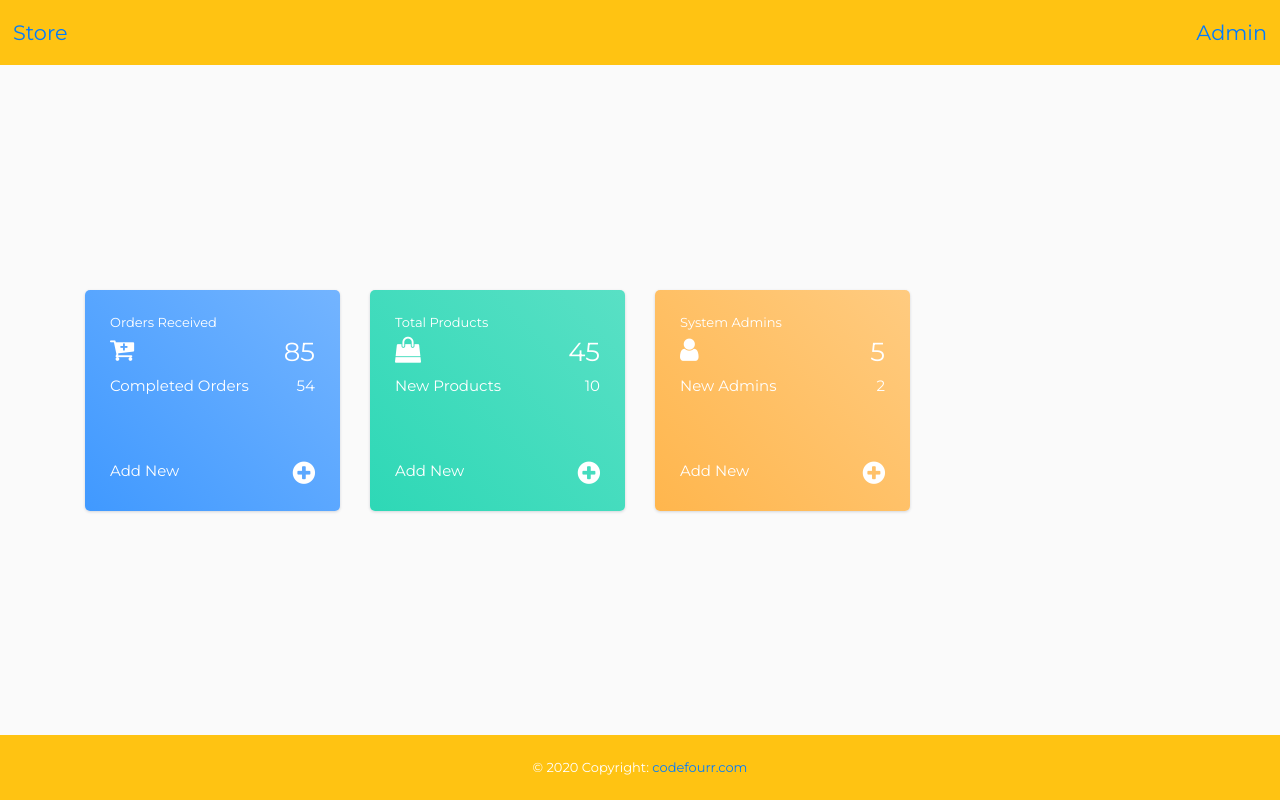
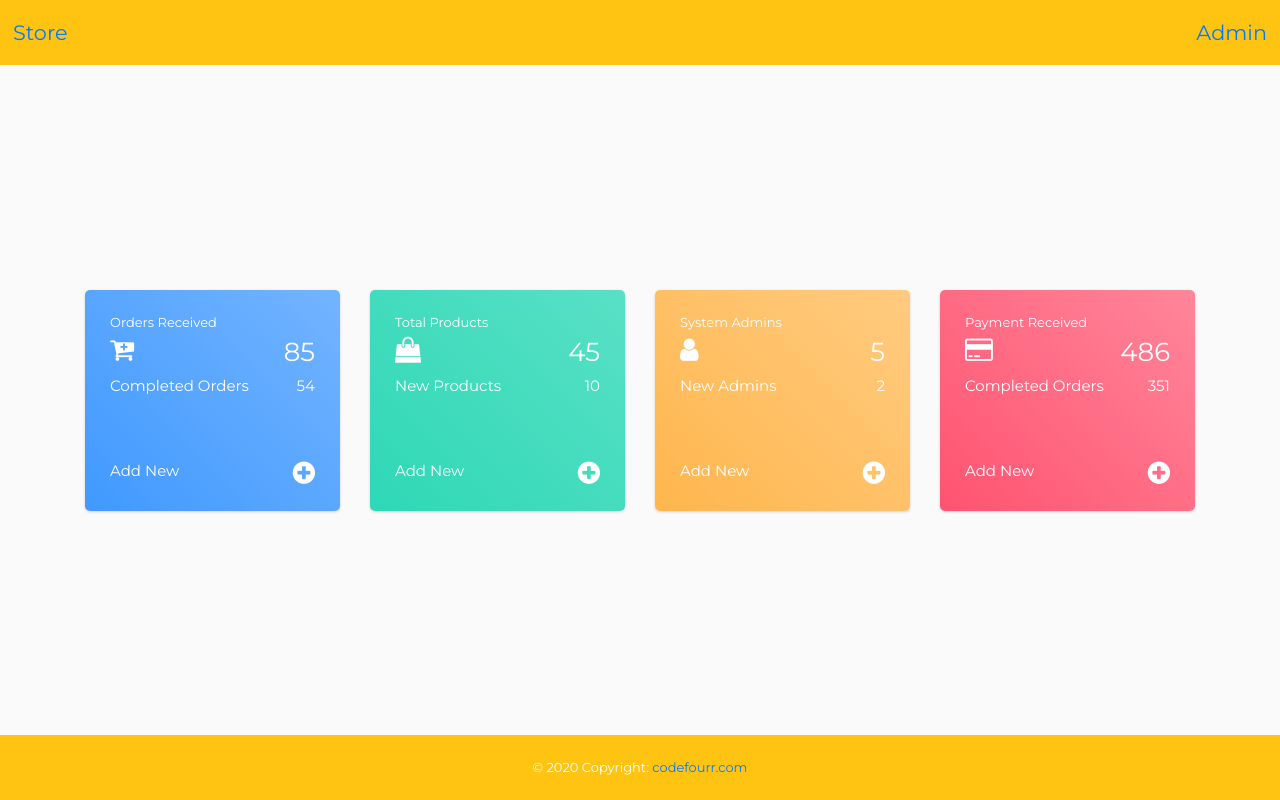
Before and after one commit to Thanuja94/react-shopping-cart, a React (Create React App) app in the folder client/: page /admin/home in a window 1280 px wide. Built offline with nearby package versions, Linux system fonts and the light colour scheme; a web font is replaced by a local one.

Commit message:
Dashboard fix

```diff
--- a/client/src/components/admin/Home.js
+++ b/client/src/components/admin/Home.js
@@ -65,21 +65,21 @@ class Home extends Component {
                         </div>
                     </div>
 
-                    {/*<div className="col-md-4 col-xl-3">*/}
-                    {/*    <div className="card bg-c-pink order-card">*/}
-                    {/*        <div className="card-block">*/}
-                    {/*            <h6 className="m-b-20">Payment Received</h6>*/}
-                    {/*            <h2 className="text-right"><i*/}
-                    {/*                className="fa fa-credit-card f-left"></i><span>486</span></h2>*/}
-                    {/*            <p className="m-b-0">Completed Orders<span className="f-right">351</span></p>*/}
-                    {/*        </div>*/}
-                    {/*        <div className="card-block">*/}
-                    {/*            <a href="#" className="small-box-footer text-white">Add New*/}
-                    {/*                <i className="fa fa-plus-circle float-right"></i>*/}
-                    {/*            </a>*/}
-                    {/*        </div>*/}
-                    {/*    </div>*/}
-                    {/*</div>*/}
+                    <div className="col-md-4 col-xl-3">
+                        <div className="card bg-c-pink order-card">
+                            <div className="card-block">
+                                <h6 className="m-b-20">Payment Received</h6>
+                                <h2 className="text-right"><i
+                                    className="fa fa-credit-card f-left"></i><span>486</span></h2>
+                                <p className="m-b-0">Completed Orders<span className="f-right">351</span></p>
+                            </div>
+                            <div className="card-block">
+                                <a href="#" className="small-box-footer text-white">Add New
+                                    <i className="fa fa-plus-circle float-right"></i>
+                                </a>
+                            </div>
+                        </div>
+                    </div>
                 </div>
 
             </div>
```
